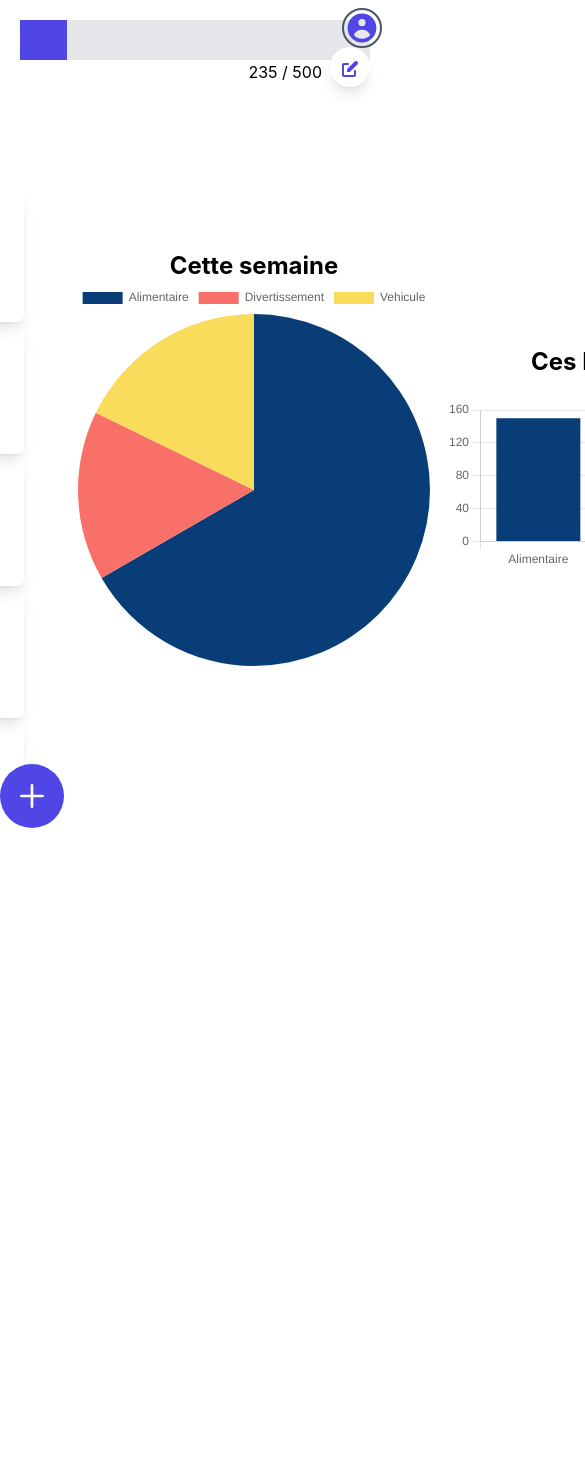
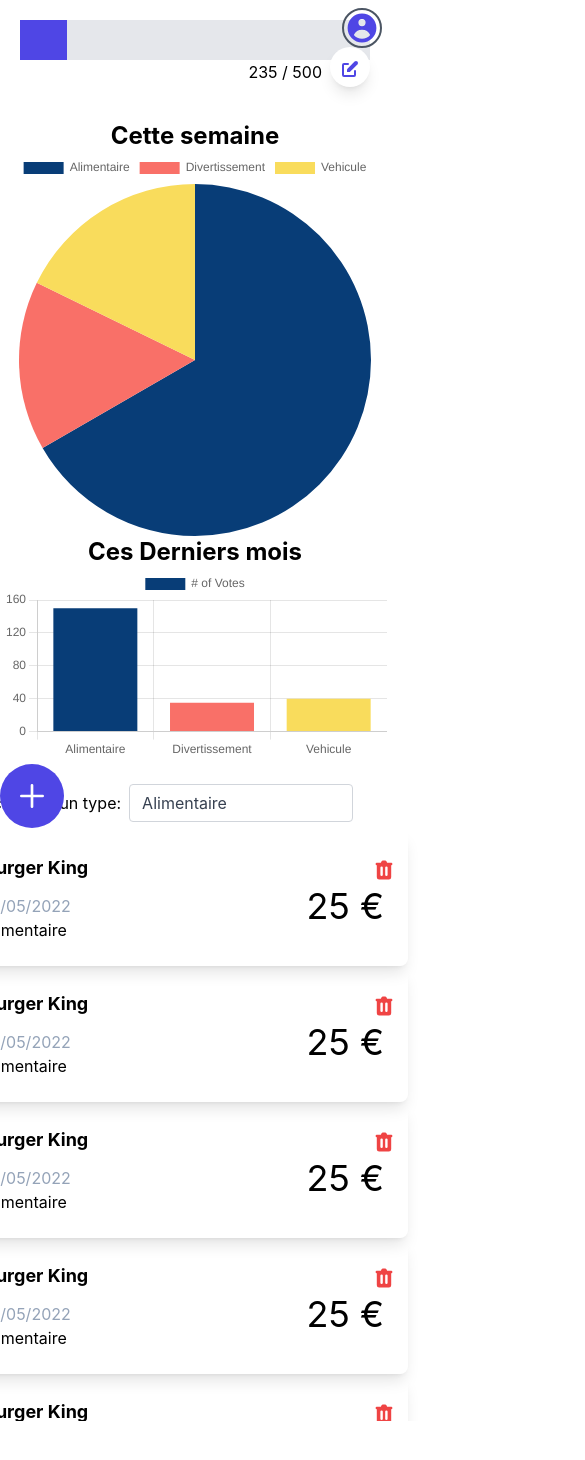
Before and after one commit to g0tie/knowUrBudget_web, a React (Create React App) app: page / in a window 390 px wide. Shown: the top 1460 px of the page, 585 px wide, since content can reach past the window. Before the commit the page ends 861 px from the top, so only its background shows below. Built offline with nearby package versions, Linux system fonts and the light colour scheme; the HTML template or start-up script is replaced by a standard one.

Commit message:
adding xs responsive endpoint + trashicon on expense cards

```diff
--- a/public/index.html
+++ b/public/index.html
@@ -24,7 +24,7 @@
       work correctly both with client-side routing and a non-root public URL.
       Learn how to configure a non-root public URL by running `npm run build`.
     -->
-    <title>React App</title>
+    <title>KnowUrBudget</title>
   </head>
   <body>
     <noscript>You need to enable JavaScript to run this app.</noscript>
--- a/src/App.js
+++ b/src/App.js
@@ -6,7 +6,7 @@ function App() {
     <div className="App">
       <Layout.Header />
 
-      <div className='sm:flex-col flex lg:flex-row justify-center items-center flex-1'>
+      <div className='xs:flex-col flex lg:flex-row justify-evenly items-center flex-1'>
         <Layout.History />
         <Layout.Graphics />
       </div>
--- a/src/components/Expense.jsx
+++ b/src/components/Expense.jsx
@@ -2,7 +2,15 @@ const Expense = ({title, amount, date, type}) => {
     return (
       <div className="hover:cursor-pointer hover:bg-gray-100 rounded-lg overflow-hidden shadow-lg max-w-md">
           <div className="px-6 py-6">
-            <h1 className="font-bold text-lg ">{title}</h1>
+            <div className="flex flex-row justify-between">
+
+              <h1 className="font-bold text-lg ">{title}</h1>
+              <button className="w-8 h-8 p-0 m-0 text-red-500 rounded-full translate-x-5">
+                <svg xmlns="http://www.w3.org/2000/svg" className="h-6 w-6" viewBox="0 0 20 20" fill="currentColor">
+                  <path fillRule="evenodd" d="M9 2a1 1 0 00-.894.553L7.382 4H4a1 1 0 000 2v10a2 2 0 002 2h8a2 2 0 002-2V6a1 1 0 100-2h-3.382l-.724-1.447A1 1 0 0011 2H9zM7 8a1 1 0 012 0v6a1 1 0 11-2 0V8zm5-1a1 1 0 00-1 1v6a1 1 0 102 0V8a1 1 0 00-1-1z" clipRule="evenodd" />
+                </svg>
+              </button>
+            </div>
 
             <div className="flex flex-row">
                 <div className="flex flex-col">
--- a/src/layout/Graphics.jsx
+++ b/src/layout/Graphics.jsx
@@ -2,7 +2,7 @@ import Graph from "../components/Graph"
 
 const Graphics = () => {
     return (
-      <div className="flex sm:flex-col md:flex-row items-center justify-around ">
+      <div className="flex xs:flex-col sm:flex-row items-center md:justify-around ">
         <Graph title="Cette semaine" type="pie"/>
         <Graph title="Ces Derniers mois" type="bar"/>
 
--- a/src/layout/History.jsx
+++ b/src/layout/History.jsx
@@ -4,7 +4,7 @@ import TypeDropdown from "../components/TypeDropdown";
 const History = () => {
 
     return (
-      <div className="p-4 lg:order-none sm:order-1">
+      <div className="p-4 lg:order-none xs:order-1">
 
         <TypeDropdown typelist={["Alimentaire", "Divertissement", "Vehicule"]}/>
         <div
--- a/tailwind.config.js
+++ b/tailwind.config.js
@@ -1,10 +1,15 @@
 /** @type {import('tailwindcss').Config} */
+const defaultTheme = require('tailwindcss/defaultTheme');
+
 module.exports = {
   content: [
     "./src/**/*.{js,jsx,ts,tsx}",
   ],
   theme: {
-    extend: {},
+    screens: {
+      'xs': '300px',
+      ...defaultTheme.screens
+    }
   },
   plugins: [
     require('tailwind-scrollbar'),
```
